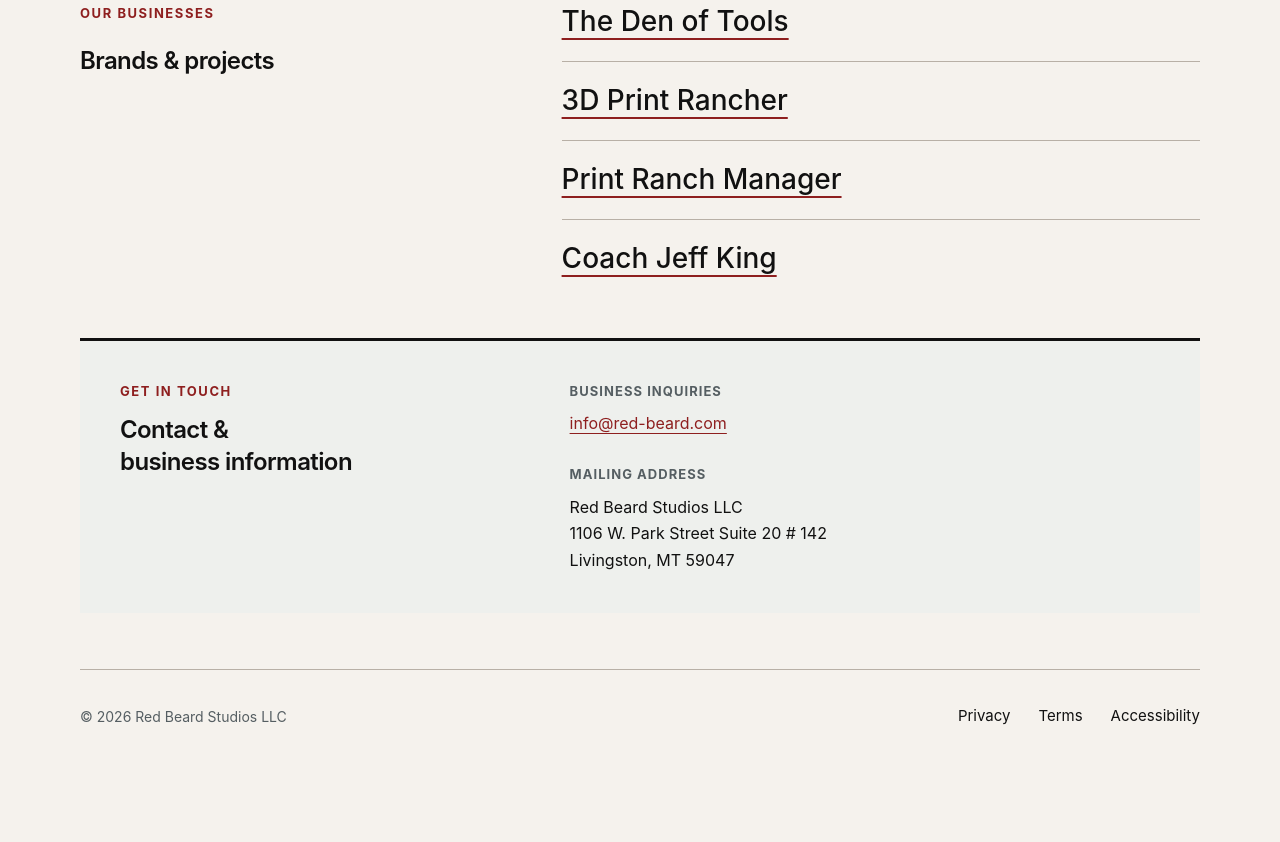
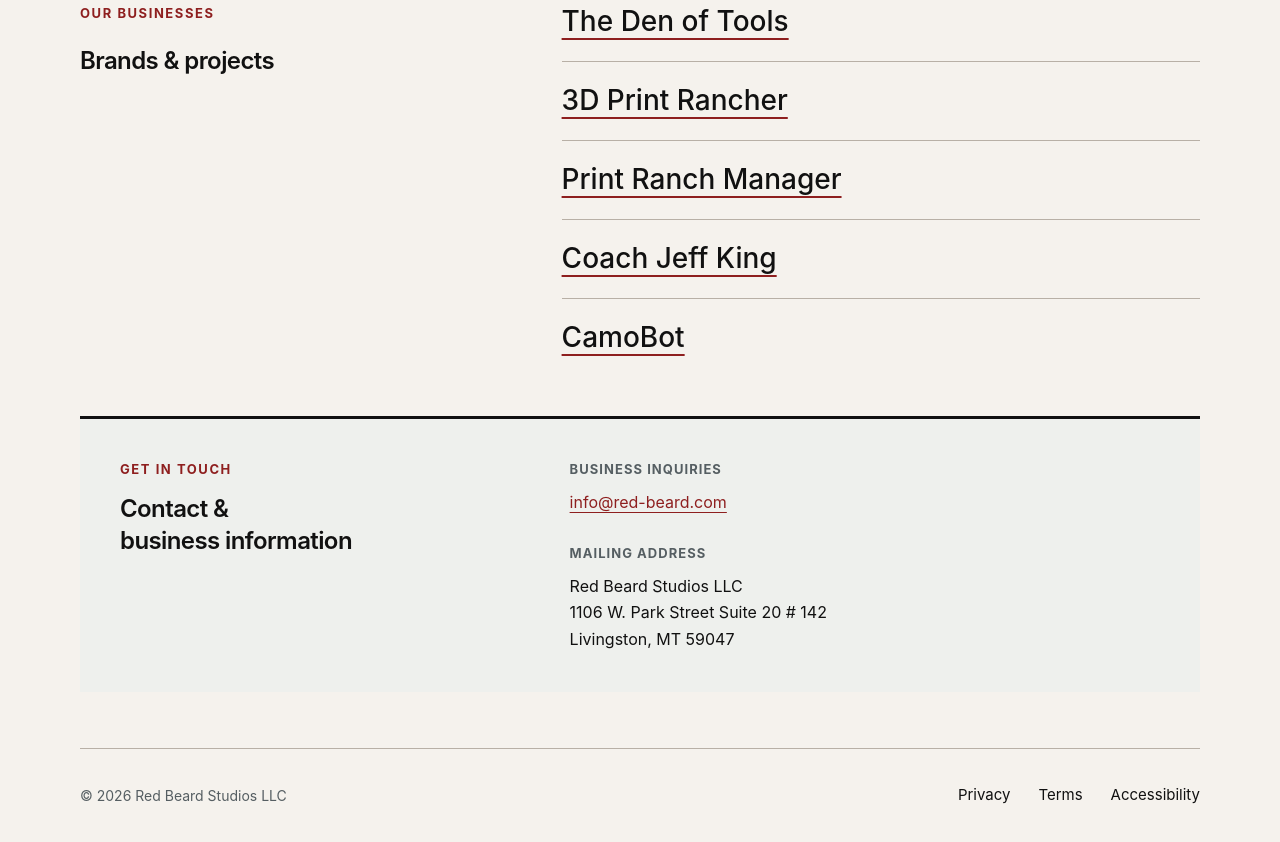
Before and after one commit to RedBeardRex/RedBeardLLC, a plain HTML site: page index.html in a window 1280 px wide. Shown: the part 979-1821 px from the top of the page. Before the commit the page ends 1754 px from the top, so only its background shows below. Drawn offline with Linux system fonts and the light colour scheme.

Commit message:
Add approved CamoBot brand link

```diff
--- a/index.html
+++ b/index.html
@@ -43,6 +43,7 @@
         <li><a href="https://www.youtube.com/@3dprintrancher">3D Print Rancher</a></li>
         <li><a href="https://www.printranchmanager.com">Print Ranch Manager</a></li>
         <li><a href="https://www.youtube.com/@CoachJeffKing">Coach Jeff King</a></li>
+        <li><a href="https://camobot.com">CamoBot</a></li>
       </ul>
     </section>
     <section class="section-grid contact" id="contact" aria-labelledby="contact-title">
```
